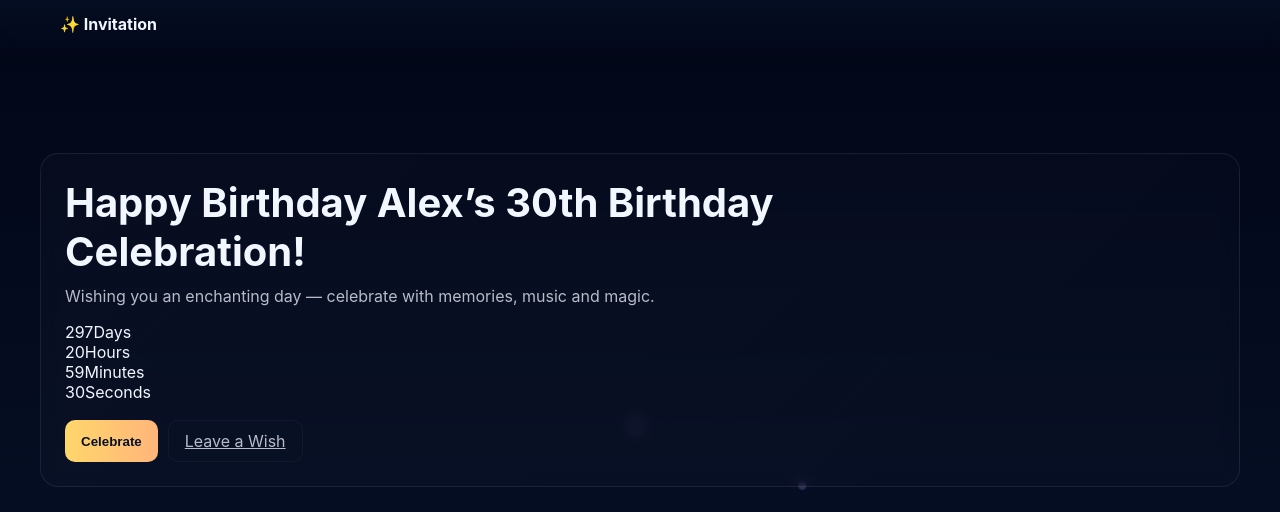
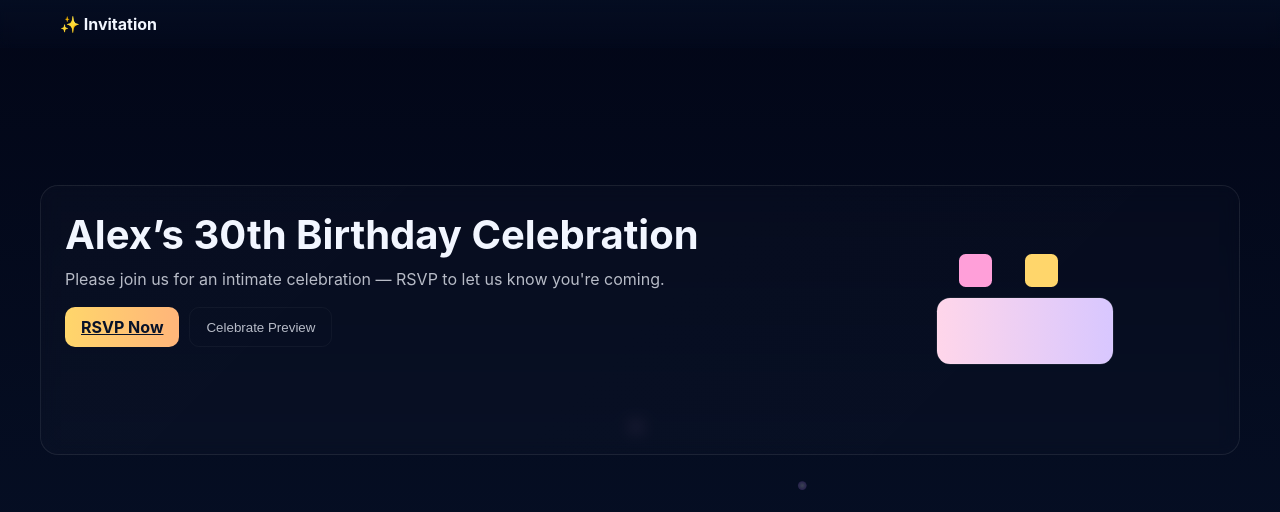
Before and after one commit to RafGaming/Birthday, a React (Vite) app: page / in a window 1280 px wide. Shown: the top 512 px of the page. Built offline with nearby package versions, Linux system fonts and the light colour scheme.

Commit message:
Update Hero.jsx

```diff
--- a/src/components/Hero.jsx
+++ b/src/components/Hero.jsx
@@ -1,118 +1,50 @@
-import React, { useEffect, useState, useRef } from "react";
+import React, { useEffect, useRef } from "react";
 import { motion } from "framer-motion";
 
 /**
- * Premium Hero:
- * - Animated SVG cake with subtle sparkles and floating balloons
- * - Countdown with accessible labels
- * - Celebrate button triggers confetti (via parent onCelebrate)
- * - Accepts onCelebrate(refElement)
+ * Invitation Hero: invites guests and links to RSVP
  */
-export default function Hero({ name = "Friend", dateISO = null, onCelebrate }) {
-  const [timeLeft, setTimeLeft] = useState({});
-  const celebrateRef = useRef(null);
+export default function Hero({ name = "You're invited", dateISO = null, onCelebrate }) {
+  const anchorRef = useRef(null);
 
   useEffect(() => {
-    if (!dateISO) return;
-    const target = new Date(dateISO).getTime();
-    const tick = () => {
-      const now = Date.now();
-      const diff = Math.max(0, target - now);
-      const days = Math.floor(diff / (24 * 3600 * 1000));
-      const hours = Math.floor((diff / (3600 * 1000)) % 24);
-      const minutes = Math.floor((diff / (60 * 1000)) % 60);
-      const seconds = Math.floor((diff / 1000) % 60);
-      setTimeLeft({ days, hours, minutes, seconds });
-    };
-    tick();
-    const id = setInterval(tick, 1000);
-    return () => clearInterval(id);
-  }, [dateISO]);
+    // entrance subtle animation placeholder
+  }, []);
 
   return (
     <section className="hero premium-hero" aria-labelledby="hero-title">
-      <motion.div
-        className="glass-card hero-inner"
-        initial={{ opacity: 0, y: 16 }}
-        animate={{ opacity: 1, y: 0 }}
-        transition={{ duration: 0.7 }}
-      >
+      <motion.div className="glass-card hero-inner" initial={{ opacity: 0, y: 10 }} animate={{ opacity: 1, y: 0 }} transition={{ duration: 0.6 }}>
         <div className="hero-left">
-          <h1 id="hero-title" className="headline">
-            Happy Birthday <span className="name-highlight">{name}!</span>
-          </h1>
-          <p className="subhead">
-            Wishing you an enchanting day — celebrate with memories, music and magic.
-          </p>
-
-          <div className="countdown premium-countdown" role="timer" aria-live="polite">
-            <div className="count-item">
-              <span className="num">{timeLeft.days ?? "--"}</span>
-              <span className="label">Days</span>
-            </div>
-            <div className="count-item">
-              <span className="num">{timeLeft.hours ?? "--"}</span>
-              <span className="label">Hours</span>
-            </div>
-            <div className="count-item">
-              <span className="num">{timeLeft.minutes ?? "--"}</span>
-              <span className="label">Minutes</span>
-            </div>
-            <div className="count-item">
-              <span className="num">{timeLeft.seconds ?? "--"}</span>
-              <span className="label">Seconds</span>
-            </div>
-          </div>
+          <h1 id="hero-title" className="headline">{name}</h1>
+          <p className="subhead">Please join us for an intimate celebration — RSVP to let us know you're coming.</p>
 
           <div className="hero-actions">
+            <a href="#rsvp" className="btn primary">RSVP Now</a>
             <button
-              ref={celebrateRef}
-              className="btn primary"
-              onClick={() => onCelebrate && onCelebrate(celebrateRef.current)}
+              className="btn ghost"
+              ref={anchorRef}
+              onClick={() => onCelebrate && onCelebrate(anchorRef.current)}
             >
-              Celebrate
+              Celebrate Preview
             </button>
-            <a href="#message-wall" className="btn ghost">
-              Leave a Wish
-            </a>
           </div>
         </div>
 
         <div className="hero-right" aria-hidden>
-          <div className="cake-stage">
-            {/* SVG cake with animated candles using CSS animations */}
-            <svg viewBox="0 0 240 240" className="cake-svg" aria-hidden>
+          {/* Decorative cake SVG */}
+          <svg viewBox="0 0 200 200" className="cake-svg" width="220" height="220" aria-hidden>
             <defs>
-                <linearGradient id="cakeGrad" x1="0" x2="1">
+              <linearGradient id="g1" x1="0" x2="1">
                 <stop offset="0" stopColor="#ffd6ea" />
                 <stop offset="1" stopColor="#d8c7ff" />
               </linearGradient>
             </defs>
-
-              <g transform="translate(20,20)">
-                <rect x="0" y="70" rx="18" ry="18" width="200" height="60" fill="url(#cakeGrad)" stroke="#fff2" strokeWidth="1"/>
-                <rect x="20" y="30" rx="14" ry="14" width="160" height="40" fill="#fff" opacity="0.08"/>
-                {/* candles */}
-                <g className="candles" aria-hidden>
-                  <g className="candle" transform="translate(40,18)">
-                    <rect x="0" y="0" width="6" height="20" rx="2" fill="#ffd66b"/>
-                    <path d="M3 0 C6 4, 4 9, 3 12 C2 9,0 4,3 0" fill="#ffcf5c"/>
-                  </g>
-                  <g className="candle" transform="translate(92,18)">
-                    <rect x="0" y="0" width="6" height="20" rx="2" fill="#ff9fd9"/>
-                    <path d="M3 0 C6 4, 4 9, 3 12 C2 9,0 4,3 0" fill="#ffd66b"/>
-                  </g>
-                </g>
-
-                {/* sparkles */}
-                <g className="sparkles" opacity="0.9">
-                  <circle cx="160" cy="20" r="2" fill="#7ef0ff" />
-                  <circle cx="170" cy="60" r="1.5" fill="#ffd6ea" />
-                  <circle cx="30" cy="30" r="1.5" fill="#d8c7ff" />
-                </g>
+            <rect x="20" y="80" width="160" height="60" rx="12" fill="url(#g1)" stroke="#fff2"/>
+            <g transform="translate(40,40)">
+              <rect x="0" y="0" width="30" height="30" rx="6" fill="#ff9fd9"/>
+              <rect x="60" y="0" width="30" height="30" rx="6" fill="#ffd66b"/>
             </g>
           </svg>
-          </div>
         </div>
       </motion.div>
     </section>
```
Lines whose indentation alone changed are shown as unchanged.
